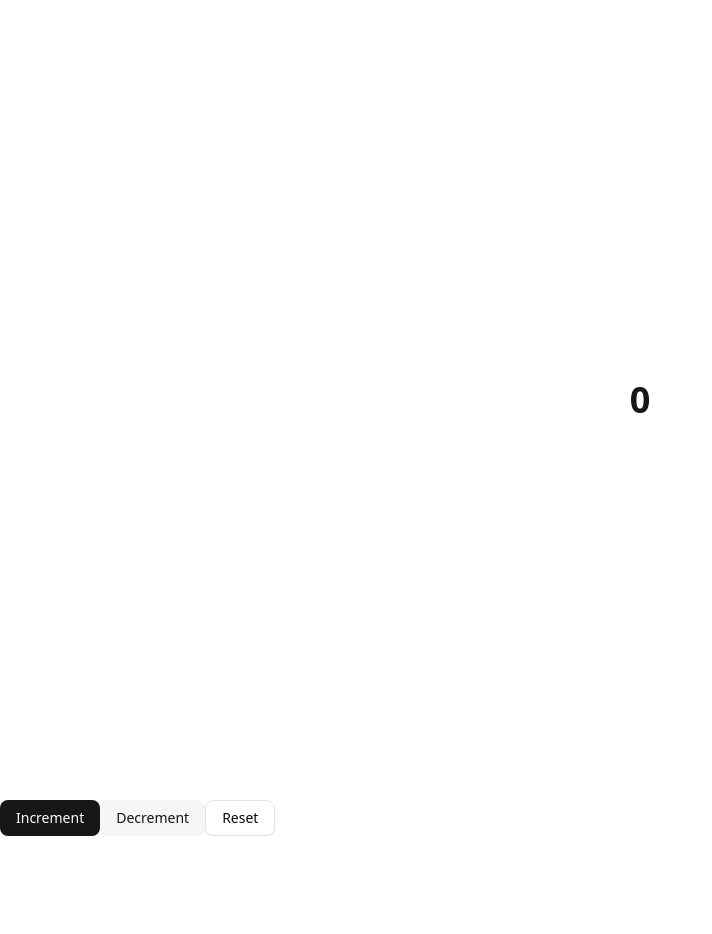
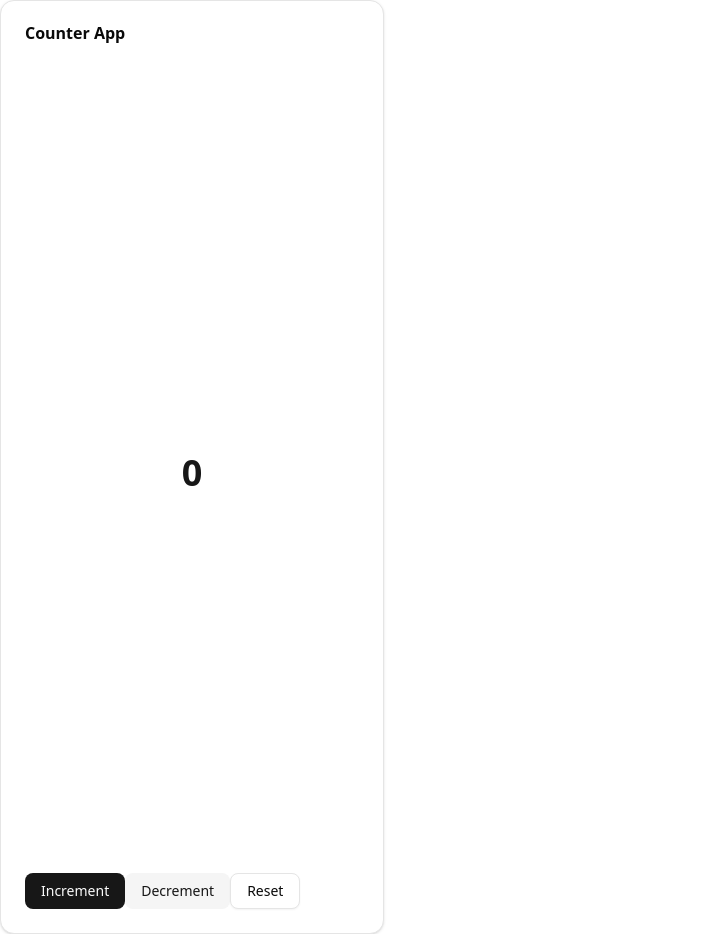
Before and after one commit to kerembay9/test-repo, a Next.js app: page / in a window 1280 px wide. Shown: the whole page, without its empty margins (0-712 px from the left). Before the commit the page ends 836 px from the top, so only its background shows below. Built offline with nearby package versions, Linux system fonts and the light colour scheme.

Commit message:
Checkpoint before todo execution

```diff
--- a/app/components/Counter.tsx
+++ b/app/components/Counter.tsx
@@ -1,15 +1,29 @@
-'use client';
-import { useState } from 'react';
-import { Button } from '@/components/ui/button';
+"use client";
+import { useState } from "react";
+import { Button } from "@/app/components/ui/button";
+import { Card, CardContent, CardHeader, CardTitle } from "./ui/card";
 
 export default function Counter() {
   const [count, setCount] = useState(0);
   return (
-    <div>
-      <div className="flex flex-col items-center justify-center min-h-screen bg-background"><div className="text-4xl font-bold text-primary">{count}</div></div>
-      <Button onClick={() => setCount(count + 1)} variant="default">Increment</Button>
-      <Button onClick={() => setCount(count - 1)} variant="secondary">Decrement</Button>
-      <Button onClick={() => setCount(0)} variant="outline">Reset</Button>
-    </div>
+    <Card className="w-96">
+      <CardHeader>
+        <CardTitle>Counter App</CardTitle>
+      </CardHeader>
+      <CardContent>
+        <div className="flex flex-col items-center justify-center min-h-screen bg-background">
+          <div className="text-4xl font-bold text-primary">{count}</div>
+        </div>
+        <Button onClick={() => setCount(count + 1)} variant="default">
+          Increment
+        </Button>
+        <Button onClick={() => setCount(count - 1)} variant="secondary">
+          Decrement
+        </Button>
+        <Button onClick={() => setCount(0)} variant="outline">
+          Reset
+        </Button>
+      </CardContent>
+    </Card>
   );
 }
--- /dev/null
+++ b/app/components/ui/card.tsx
@@ -0,0 +1,92 @@
+import * as React from "react"
+
+import { cn } from "@/lib/utils"
+
+function Card({ className, ...props }: React.ComponentProps<"div">) {
+  return (
+    <div
+      data-slot="card"
+      className={cn(
+        "bg-card text-card-foreground flex flex-col gap-6 rounded-xl border py-6 shadow-sm",
+        className
+      )}
+      {...props}
+    />
+  )
+}
+
+function CardHeader({ className, ...props }: React.ComponentProps<"div">) {
+  return (
+    <div
+      data-slot="card-header"
+      className={cn(
+        "@container/card-header grid auto-rows-min grid-rows-[auto_auto] items-start gap-2 px-6 has-data-[slot=card-action]:grid-cols-[1fr_auto] [.border-b]:pb-6",
+        className
+      )}
+      {...props}
+    />
+  )
+}
+
+function CardTitle({ className, ...props }: React.ComponentProps<"div">) {
+  return (
+    <div
+      data-slot="card-title"
+      className={cn("leading-none font-semibold", className)}
+      {...props}
+    />
+  )
+}
+
+function CardDescription({ className, ...props }: React.ComponentProps<"div">) {
+  return (
+    <div
+      data-slot="card-description"
+      className={cn("text-muted-foreground text-sm", className)}
+      {...props}
+    />
+  )
+}
+
+function CardAction({ className, ...props }: React.ComponentProps<"div">) {
+  return (
+    <div
+      data-slot="card-action"
+      className={cn(
+        "col-start-2 row-span-2 row-start-1 self-start justify-self-end",
+        className
+      )}
+      {...props}
+    />
+  )
+}
+
+function CardContent({ className, ...props }: React.ComponentProps<"div">) {
+  return (
+    <div
+      data-slot="card-content"
+      className={cn("px-6", className)}
+      {...props}
+    />
+  )
+}
+
+function CardFooter({ className, ...props }: React.ComponentProps<"div">) {
+  return (
+    <div
+      data-slot="card-footer"
+      className={cn("flex items-center px-6 [.border-t]:pt-6", className)}
+      {...props}
+    />
+  )
+}
+
+export {
+  Card,
+  CardHeader,
+  CardFooter,
+  CardTitle,
+  CardAction,
+  CardDescription,
+  CardContent,
+}
--- a/app/page.tsx
+++ b/app/page.tsx
@@ -1,4 +1,4 @@
-import Counter from './components/Counter';
+import Counter from "./components/Counter";
 
 export default function Home() {
   return (
```
Also changed, not shown: app/components/ui/button.tsx (renamed from components/ui/button.tsx).
